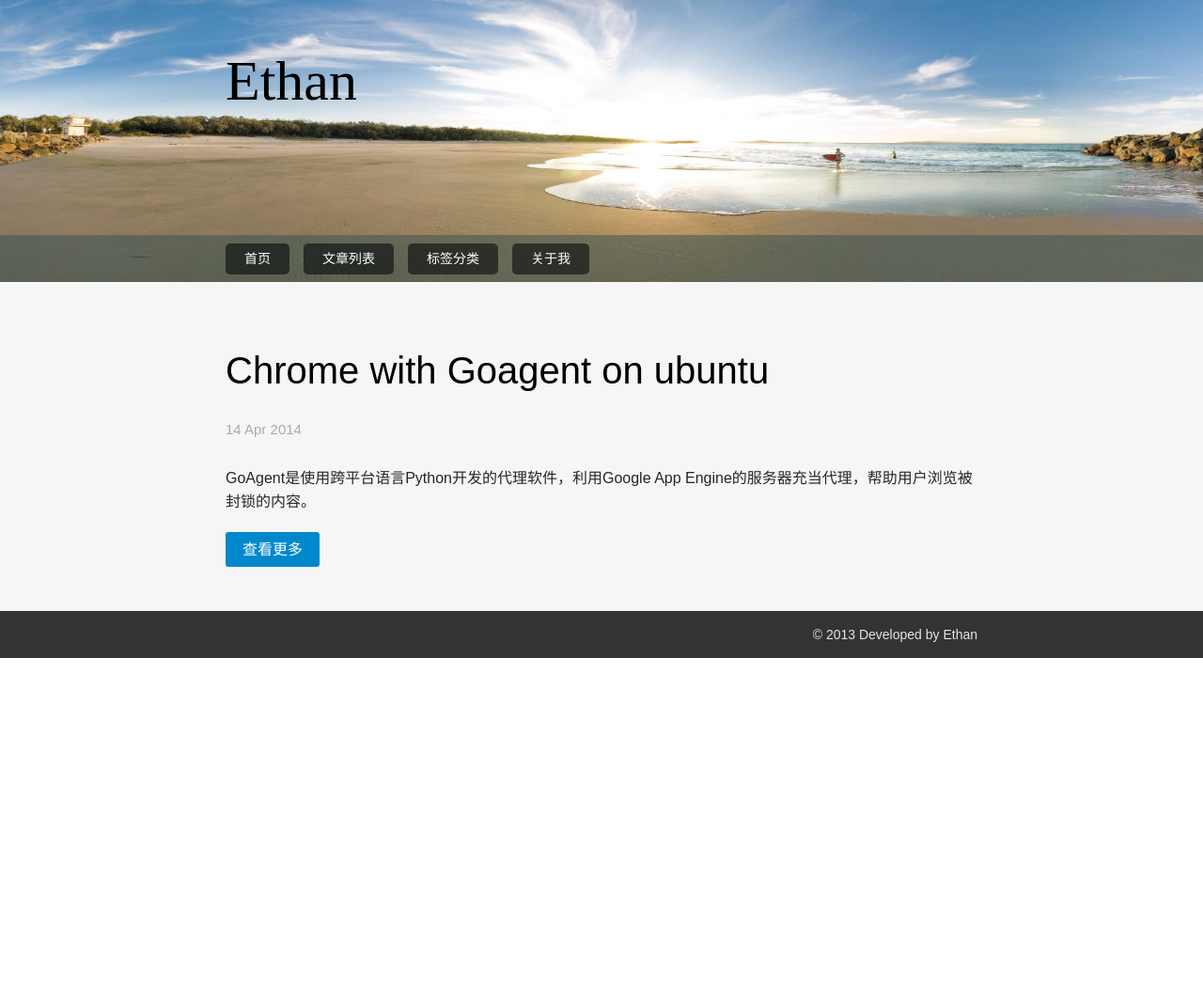
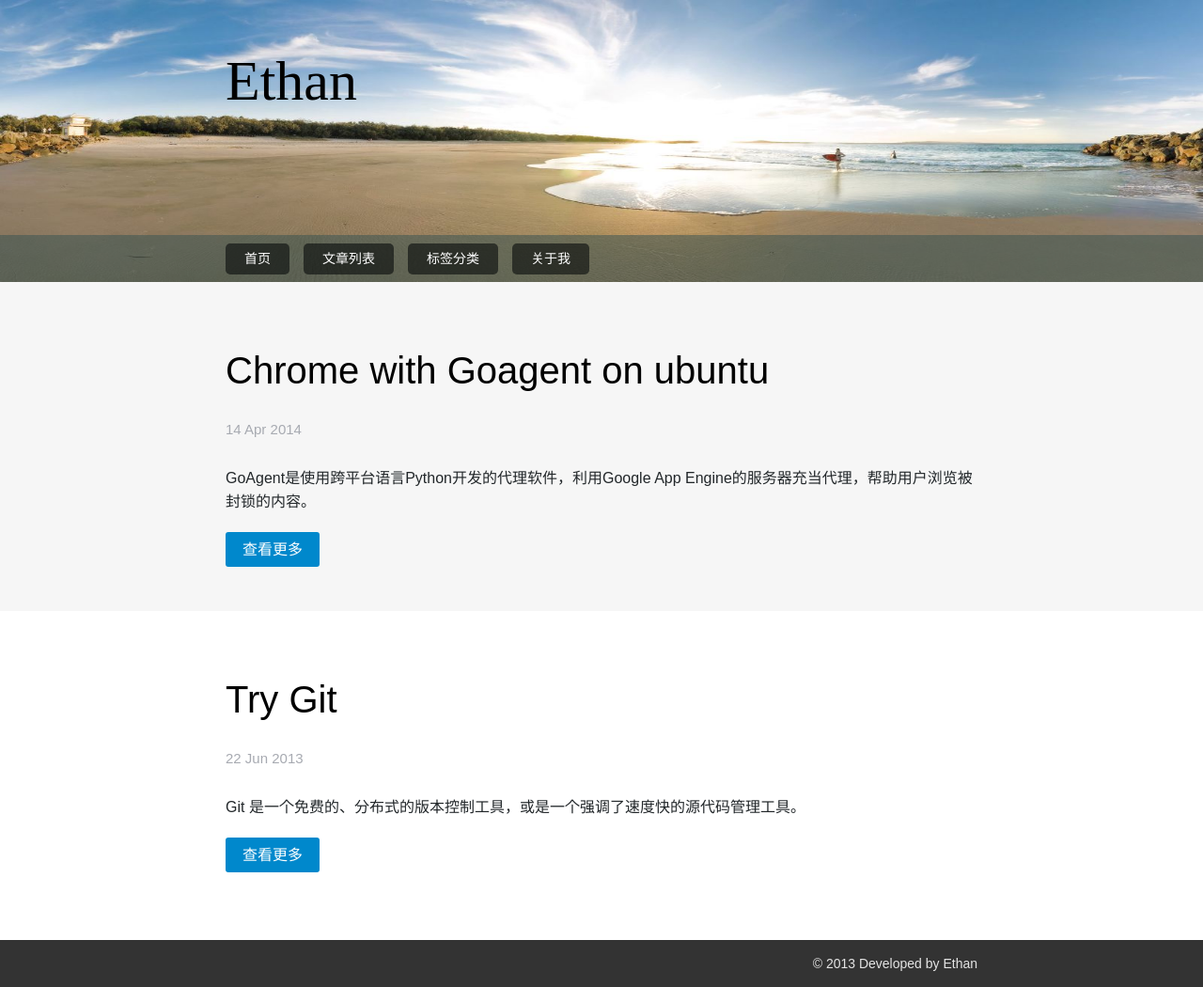
Before and after one commit to EthanZeng1992/ethanzeng1992.github.com, a Jekyll site: the page built from index.html, in a window 1280 px wide. Shown: the whole page at 94% size. Built offline with Jekyll 4.4.1, drawn with Linux system fonts in a browser that asks for light colours; the list of posts is cut into pages by our own code; before the commit the page ends 900 px from its top, so only the background shows below that.

Commit message:
add article [try git]

```diff
--- /dev/null
+++ b/_posts/2013-06-22-git.md
@@ -0,0 +1,68 @@
+---
+layout: post
+title: Try Git
+description: Git 是一个免费的、分布式的版本控制工具，或是一个强调了速度快的源代码管理工具。
+---
+####git fetch
+
+命令使用格式:
+
+<pre>
+<code id='code-customize'>
+$ git fetch [remoteName] [branchName]
+</code>
+</pre>
+
+当一个团队的其他成员提交了新的commit，并且push 到了远程，我们从远程获取最新版本到本地，暂时不merge: $ git fetch origin master;
+
+比较本地的仓库和远程的区别: $ git log -p master.. origin/master;
+
+然后再考虑是否合并,无误后合并：$ git merge origin/master.
+
+####git pull
+
+pull 与 fetch 的区别是：git pull 获取到远程版本后直接合并，而fetch 没有合并操作，所以fetch比pull更安全。
+
+<pre>
+<code id='code-customize'>
+$ git pull origin master
+</code>
+</pre>
+
+####git diff
+
+查看unstaged文件相对于前一次commit的改变：
+
+<pre>
+<code id='code-customize'>
+$ git diff
+</code>
+</pre>
+
+查看staged文件相对于前一次commit的改变：$ git diff --cached [或--staged];
+
+查看所有相对于前一次commit的改变：$ git diff HEAD ;
+
+查看当前目录相对于某一个分支的不同：git diff [branchName];
+
+查看某个文件相对于前一次commit的改变：$ git diff HEAD -- [fileName];
+
+如果不是查看每个文件的详细差别，而是统计一下有哪些文件被改动，有多少行被改动: $ git diff --stat.
+
+####git 撤销
+
+如果你现在的工作目录里搞的一团乱麻, 但是你现在还没有把它们提交(commit); 你可以通过下面的命令, 让工作目录回到上次提交时的状态(last committed state):
+
+<pre>
+<code id='code-customize'>
+$ git reset --hard HEAD
+</code>
+</pre>
+
+这条件命令会把你工作目录中所有未提交的内容清空(当然这不包括未置于版控制下的文件 untracked files). 从另一种角度来说, 这会让"git diff" 和"git diff --cached"命令的显示都变为空.如果你只是要恢复一个文件至上次提交时的状态,如"hello.rb": $ git checkout -- hello.rb;
+
+取消最近n次commit,并且撤出暂存区，最近第n次commit之后所修改的内容都不会删除,只是未提交commit：$ git reset HEAD~n ;
+
+删除最近第n次commit即以后的所有内容，回退到最近第n+1次commit的状态: $ git reset --hard HEAD~n;
+
+对最近第(n+1)次commit做相反的操作,不对其他commit有影响：$ git revert HEAD~n.
--- a/index.html
+++ b/index.html
@@ -1,6 +1,6 @@
 ---
 layout: default
-title: GM的博客
+title: EthanZeng1992-Blog
 ---
 <div class="content-wrap">
 {% for post in paginator.posts %}
```
Also changed, not shown: 2 other files.
